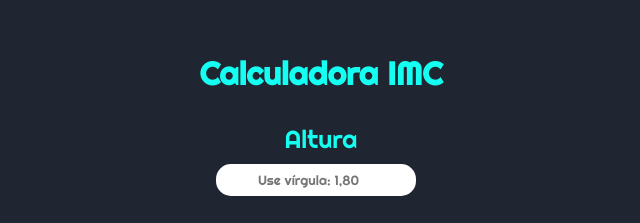
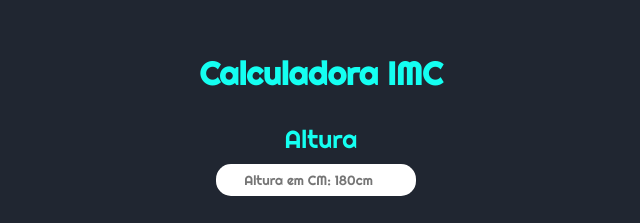
Before and after one commit to Cauardbs/Calculadora-IMC, a plain HTML site: page index.html in a window 1280 px wide. Shown: the part 121-344 px from the top of the page, 319-959 px from the left. Drawn offline with Linux system fonts and the light colour scheme.

Commit message:
Update index.html

```diff
--- a/index.html
+++ b/index.html
@@ -13,7 +13,7 @@
   <div class="container">
     <h1>Calculadora IMC</h1>
     <label id="altura">Altura</label>
-    <input class="altura" type="number" name="altura" id="input-altura" placeholder="Use vírgula: 1,80">
+    <input class="altura" type="number" name="altura" id="input-altura" placeholder="Altura em CM: 180cm">
 
     <label class="" id="peso">Peso</label>
     <input class="peso" type="number" name="peso" id="input-peso" placeholder="Peso em KG: 70kg">
```
